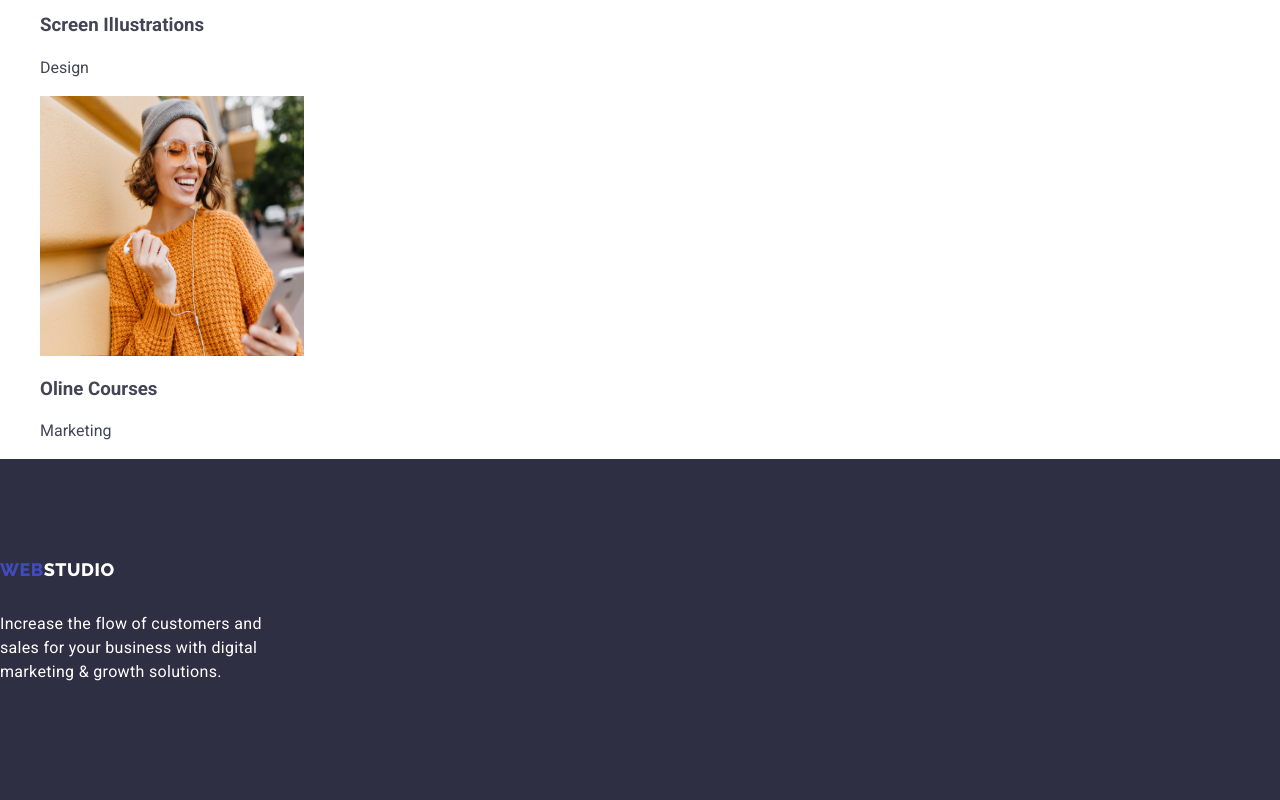
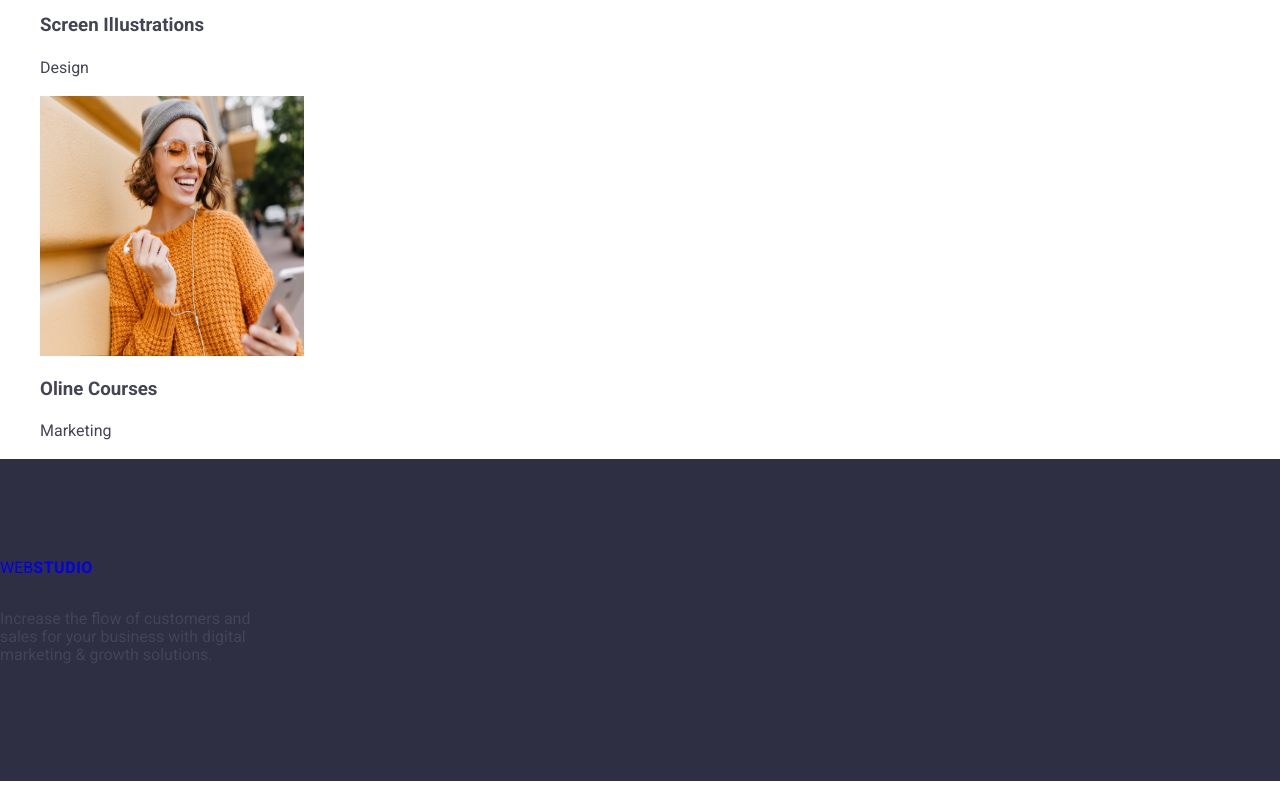
Before and after one commit to Acalkaya/goit-markup-hw-02, a plain HTML site: page index.html in a window 1280 px wide. Shown: the part 3963-4763 px from the top of the page. Drawn offline with nearby package versions, Linux system fonts and the light colour scheme.

Commit message:
css edit

```diff
--- a/css/style.css
+++ b/css/style.css
@@ -110,11 +110,11 @@ address .link:hover {
   padding: 100px 0;
 }
 
-.logo-part-foot {
-  color: #404bbf;
-  font-family: "Raleway", sans-serif;
+.logo-part-foot span {
+  color: #2e2f42
+  font-family: "Raleway"
   font-size: 18px;
-  font-weight: 800;
+  font-weight: 700;
   line-height: 1.17;
   letter-spacing: 0.54px;
   text-transform: uppercase;
@@ -123,21 +123,20 @@ address .link:hover {
   margin-bottom: 16px;
 }
 
-.logo-foot {
+.logo-footstudio {
   color: white;
-  font-family: "Raleway", sans-serif;
+  font-family: "Raleway"
   font-size: 18px;
-  font-weight: 800;
+  font-weight: 700;
   line-height: 1.17em;
   letter-spacing: 0.54px;
   text-transform: uppercase;
 }
 .footer-paragraph {
-  color: white;
+  color: #F4F4FD'
   font-size: 16px;
-  letter-spacing: 0.32px;
+  letter-spacing: 0.02em
   font-weight: 400;
-  line-height: 1.5em;
+  line-height: 1.5
   max-width: 264px;
 }
-}
```
